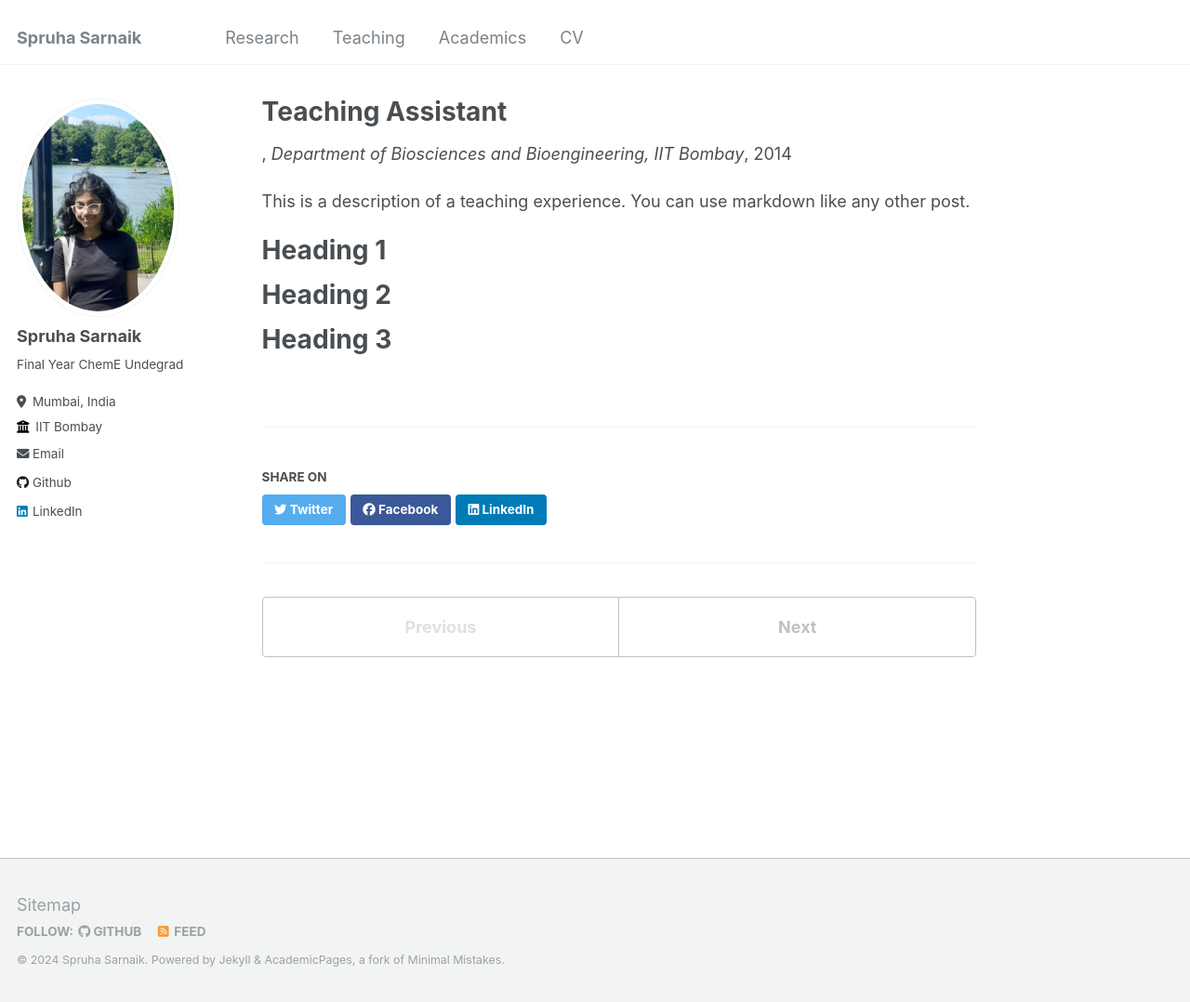
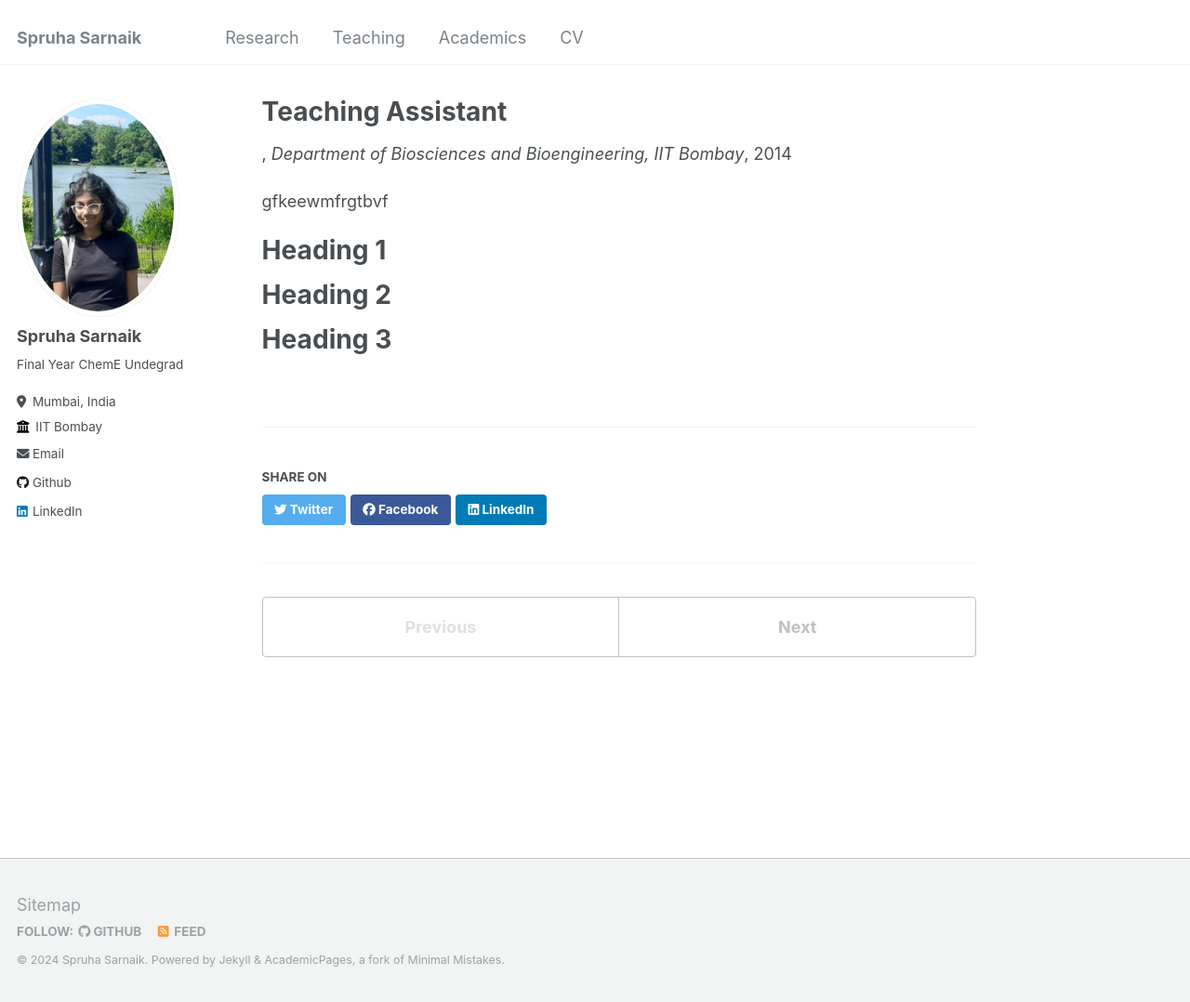
Before and after one commit to spruh/spruh.github.io, a Jekyll site: the page built from _teaching/2014-spring-teaching-1.md, in a window 1280 px wide and 1078 px high. Shown: the whole window at 93% size. Built offline with Jekyll 4.4.1, drawn with Linux system fonts in a browser that asks for light colours.

Commit message:
Update 2014-spring-teaching-1.md

```diff
--- a/_teaching/2014-spring-teaching-1.md
+++ b/_teaching/2014-spring-teaching-1.md
@@ -7,7 +7,7 @@ date: 2014-01-01
 location: "City, Country"
 ---
 
-This is a description of a teaching experience. You can use markdown like any other post.
+gfkeewmfrgtbvf
 
 Heading 1
 ======
```
